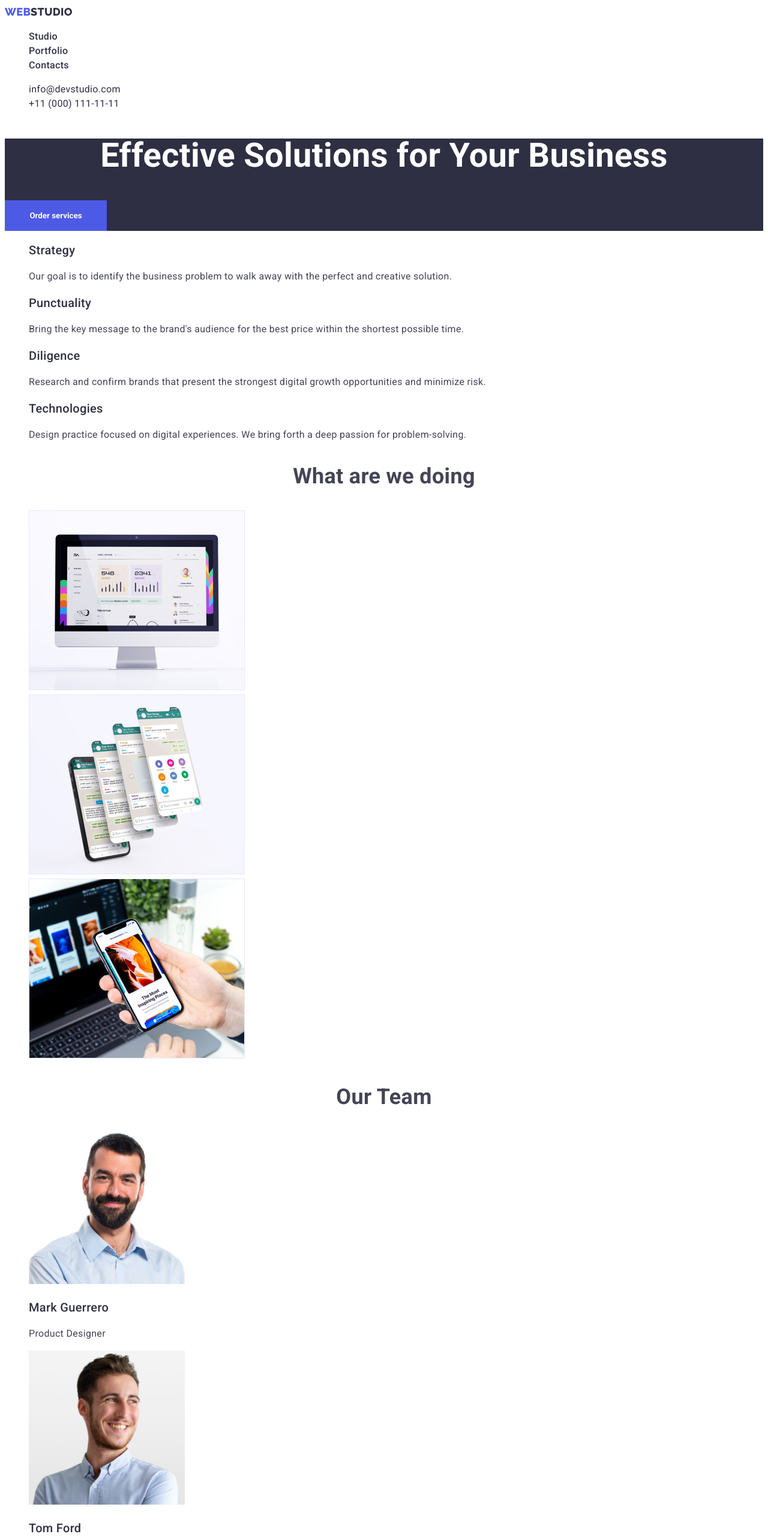
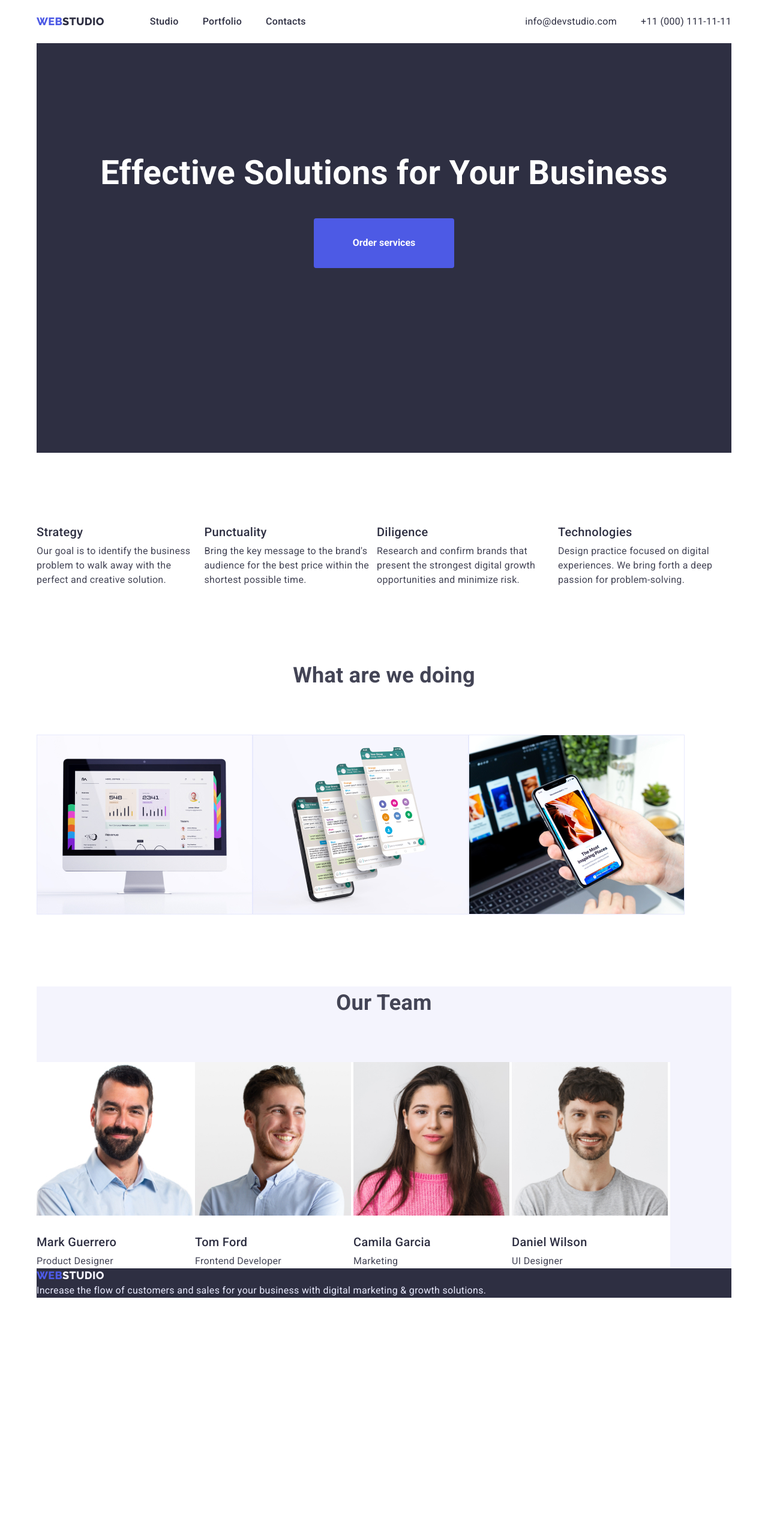
Before and after one commit to tanialapa/goit-markup-hw-02, a plain HTML site: page index.html in a window 1280 px wide. Shown: the top 2563 px of the page at 60% size. After the commit the page ends 2164 px from the top, so only its background shows below. Drawn offline with nearby package versions, Linux system fonts and the light colour scheme.

Commit message:
щось робить

```diff
--- a/css/styles.css
+++ b/css/styles.css
@@ -1,3 +1,13 @@
+* {
+	box-sizing: border-box;
+}
+
+*,
+*::before,
+*::after {
+	box-sizing: inherit;
+}
+
 /* Колір основного тексту #2E2F42 */
 /* Вторинний колір тексту #434455 */
 /* білий #FFFFFF */
@@ -14,18 +24,32 @@
 	--accent-bg-color: #2e2f42;
 	--hover-bg-color: #404bbf;
 	--one-bg-color: #ffffff;
-  --footer-text-color: #E7E9FC;
-  --border-solid-color: #E7E9FC;
-
+	--footer-text-color: #e7e9fc;
+	--border-solid-color: #e7e9fc;
 }
 
 body {
+	margin: 0;
 	color: var(--title-text-color);
 	background-color: var(--one-bg-color);
 	font-family: Roboto, sans-serif;
 	letter-spacing: 0.02em;
 	font-size: 16px;
 	line-height: 1.5;
+}
+
+.list {
+	list-style: none;
+	padding: 0;
+	margin: 0;
+	display: flex;
+}
+
+.container {
+	width: 1158px;
+	margin-left: auto;
+	margin-right: auto;
+	margin-top: 0;
 }
 
 .logo {
@@ -41,7 +65,34 @@ body {
 }
 
 /* site nav */
+
+.site-nav {
+	display: flex;
+	margin-left: 76px;
+}
+
+.main-nav {
+	display: flex;
+	align-items: center;
+}
+
+.auth-nav {
+	display: flex;
+	margin-left: auto;
+}
+.auth-nav .item + .item {
+	margin-left: 40px;
+}
+
+.site-nav .item + .item {
+	margin-left: 40px;
+}
+
 .site-nav .link {
+	display: block;
+	padding-top: 24px;
+	padding-bottom: 24px;
+
 	color: var(--primary-text-color);
 	font-weight: 500;
 }
@@ -70,58 +121,85 @@ body {
 	color: var(--accent-color);
 }
 
-.list {
-	list-style:none;
-}
-
 /*hero*/
 .hero {
 	background-color: var(--primary-text-color);
+	text-align: center;
+	padding-top: 188px;
+	padding-bottom: 120px;
+	margin-bottom: 120px;
 }
 .hero-title {
 	font-size: 56px;
 	line-height: 1;
-	text-align: center;
 	color: var(--one-bg-color);
 }
 
 /*section*/
 
+.part {
+	font-size: 36px;
+	text-align: center;
+	margin-top: 0;
+	margin-bottom: 72px;
+}
+.section-team {
+	background-color: var(--title-bg-color);
+}
+
+.people {
+	width: 264px;
+	background-color: var(--one-bg-color);
+}
+
 .section {
-  font-size: 36px;
-  font-weight: 700;
-  text-align: center;
+	margin-top: 0;
+	margin-bottom: 120px;
 }
+
 .section-title {
+	margin-bottom: 0;
+	margin-top: 0;
 	color: var(--primary-text-color);
 	font-weight: 500;
 	font-size: 20px;
 	line-height: 1.2;
+	margin-bottom: 8px;
+}
+
+.img {
+	margin-bottom: 32px;
 }
 
 /*button*/
 .button-primary {
+	display: inline-block;
 	color: var(--accent-color);
 	background-color: var(--primary-bg-color);
 	font-family: inherit;
 	cursor: pointer;
 	font-weight: 500;
 	font-size: 16px;
-  border:  1px solid var(--border-solid-color);
+	border: 1px solid var(--border-solid-color);
+	border-radius: 4px;
+	padding: 12px 24px;
 }
 
 .button-secondary {
-color:#FFFFFF;
+	color: #ffffff;
 	background-color: var(--accent-color);
 	font-family: inherit;
+	padding: 16px 32px;
+	border-radius: 4px;
 	font-weight: 600;
 	cursor: pointer;
-width: 170px;
+	min-width: 170px;
 	height: 51px;
 	text-align: center;
 	outline: none;
 	border: none;
-
+	margin-bottom: 188px;
+	margin-top: 48px;
 }
 
 .button-secondary:hover,
@@ -131,15 +209,61 @@ border: none;
 
 .buttons-effects:hover,
 .buttons-effects:focus {
-  color:var(--one-bg-color);
+	color: var(--one-bg-color);
 	background-color: var(--hover-bg-color);
 }
+
+/*portfolio*/
+.nav {
+	margin-bottom: 96px;
+}
+
+.portfolio-bottom {
+	margin-bottom: 72px;
+}
+
+.border {
+	border: 1px solid #e7e9fc;
+	width: 360px;
+	padding-left: 16px;
+	padding-bottom: 32px;
+}
+
+.flex-conteiner {
+	display: flex;
+	flex-wrap: wrap;
+  justify-content: space-between;
+}
+.flex-element {
+	margin-right: 24px;
+
+}
+
 
 /*Footer*/
 .footer {
 	background: var(--primary-text-color);
-  color:var(--footer-text-color);
+	color: var(--footer-text-color);
 }
 .footer-color {
 	color: var(--title-bg-color);
 }
+
+h1,
+h2,
+h3,
+h4,
+p {
+	margin-top: 0;
+	margin-bottom: 0;
+}
+
+ul,
+ol {
+	margin-top: 0;
+	margin-bottom: 0;
+	padding-left: 0;
+}
+img {
+	display: block;
+}
--- a/index.html
+++ b/index.html
@@ -11,24 +11,27 @@
 			href="https://fonts.googleapis.com/css2?family=Raleway:wght@800&family=Roboto:wght@400;500;700;900&display=swap"
 			rel="stylesheet"
 		/>
+		<link
+			rel="stylesheet"
+			href="https://cdnjs.cloudflare.com/ajax/libs/modern-normalize/1.0.0/modern-normalize.min.css"
+		/>
 
 		<link rel="stylesheet" href="./css/styles.css" />
 	</head>
 
 	<body>
+		<div class="container">
 			<header>
-			<nav>
-				<a href="/" class="logo">
-					<span class="logo-color">WEB</span>STUDIO
-				</a>
+				<nav class="main-nav">
+					<a href="/" class="logo"> <span class="logo-color">WEB</span>STUDIO </a>
 					<ul class="site-nav list">
-					<li><a href="" class="link">Studio</a></li>
-					<li><a href="./portfolio.html" class="link">Portfolio</a></li>
-					<li><a href="" class="link">Contacts</a></li>
+						<li class="item"><a href="" class="link">Studio</a></li>
+						<li class="item"><a href="./portfolio.html" class="link">Portfolio</a></li>
+						<li class="item"><a href="" class="link">Contacts</a></li>
 					</ul>
-				<ul class="list">
-					<li><a href="mailto:info@devstudio.com" class="link list-style">info@devstudio.com</a></li>
-					<li><a href="tel:+11(000)111-11-11" class="link list-style">+11 (000) 111-11-11</a></li>
+					<ul class="auth-nav list">
+						<li class="item"><a href="mailto:info@devstudio.com" class="link list-style">info@devstudio.com</a></li>
+						<li class="item"><a href="tel:+11(000)111-11-11" class="link list-style">+11 (000) 111-11-11</a></li>
 					</ul>
 				</nav>
 			</header>
@@ -40,7 +43,7 @@
 					<button type="button" class="button-secondary"> Order services </button>
 				</section>
 
-			<section>
+				<section class="section">
 					<!--<h2 class="section">Our description</h2> -->
 					<ul class="list">
 						<li>
@@ -56,7 +59,8 @@
 							<h3 class="section-title">Diligence</h3>
 
 							<p
-							>Research and confirm brands that present the strongest digital growth opportunities and minimize risk.</p
+								>Research and confirm brands that present the strongest digital growth opportunities and minimize
+								risk.</p
 							>
 						</li>
 						<li>
@@ -65,39 +69,37 @@
 						</li>
 					</ul>
 				</section>
-			<section>
-				<h2 class="section">What are we doing </h2>
+				<section class="section">
+					<h2 class="part">What are we doing </h2>
 					<ul class="list">
-					<li>
-						<img src="./img/onemonitor.jpg" alt="one monitor" width="360" />
+						<li class="item"><img src="./img/onemonitor.jpg"  alt="one monitor" width="360" />
 						</li>
-					<li><img src="./img/manymonitors.jpg" alt="phone" width="360" /></li>
-					<li>
-						<img src="./img/phoneinhand.jpg" alt="phone in hand" width="360" />
+						<li class="item"><img src="./img/manymonitors.jpg" alt="phone" width="360" /></li>
+						<li class="item"><img src="./img/phoneinhand.jpg"  alt="phone in hand" width="360" />
 						</li>
 					</ul>
 				</section>
-			<section>
-				<h2 class="section">Our Team</h2>
+				<section class="section-team">
+					<h2 class="part">Our Team</h2>
 					<ul class="list">
-					<li>
-						<img src="./img/menwihtbeard.jpg" alt="men with beard" width="260" />
+						<li class="people">
+							<img src="./img/menwihtbeard.jpg" class="img" alt="men with beard" width="260" />
 
 							<h3 class="section-title">Mark Guerrero</h3>
 							<p>Product Designer</p>
 						</li>
-					<li>
-						<img src="./img/men.jpg" alt="men" width="260" />
+						<li class="people">
+							<img src="./img/men.jpg" class="img" alt="men" width="260" />
 							<h3 class="section-title">Tom Ford</h3>
 							<p>Frontend Developer</p>
 						</li>
-					<li>
-						<img src="./img/girl.jpg" alt="girl" width="260" />
+						<li class="people">
+							<img src="./img/girl.jpg" class="img" alt="girl" width="260" />
 							<h3 class="section-title">Camila Garcia</h3>
 							<p>Marketing</p>
 						</li>
-					<li>
-						<img src="./img/menwihtsmile.jpg" alt="men with smile" width="260" />
+						<li  class="people">
+							<img src="./img/menwihtsmile.jpg" class="img" alt="men with smile" width="260" />
 							<h3 class="section-title">Daniel Wilson</h3>
 							<p>UI Designer</p>
 						</li>
@@ -105,15 +107,10 @@
 				</section>
 			</main>
 			<footer class="footer">
-			<a href="/" class="logo">
-				<span class="logo-color">WEB</span><span class="footer-color">STUDIO</span>
-			</a>
+				<a href="/" class="logo"> <span class="logo-color">WEB</span><span class="footer-color">STUDIO</span> </a>
 
-			<p>
-				Increase the flow of customers and
-				sales for your business with digital
-				marketing & growth solutions.
-			</p>
+				<p> Increase the flow of customers and sales for your business with digital marketing & growth solutions. </p>
 			</footer>
+		</div>
 	</body>
 </html>
```
Also changed, not shown: portfolio.html (+44 -47 lines). Lines whose indentation alone changed are shown as unchanged.
